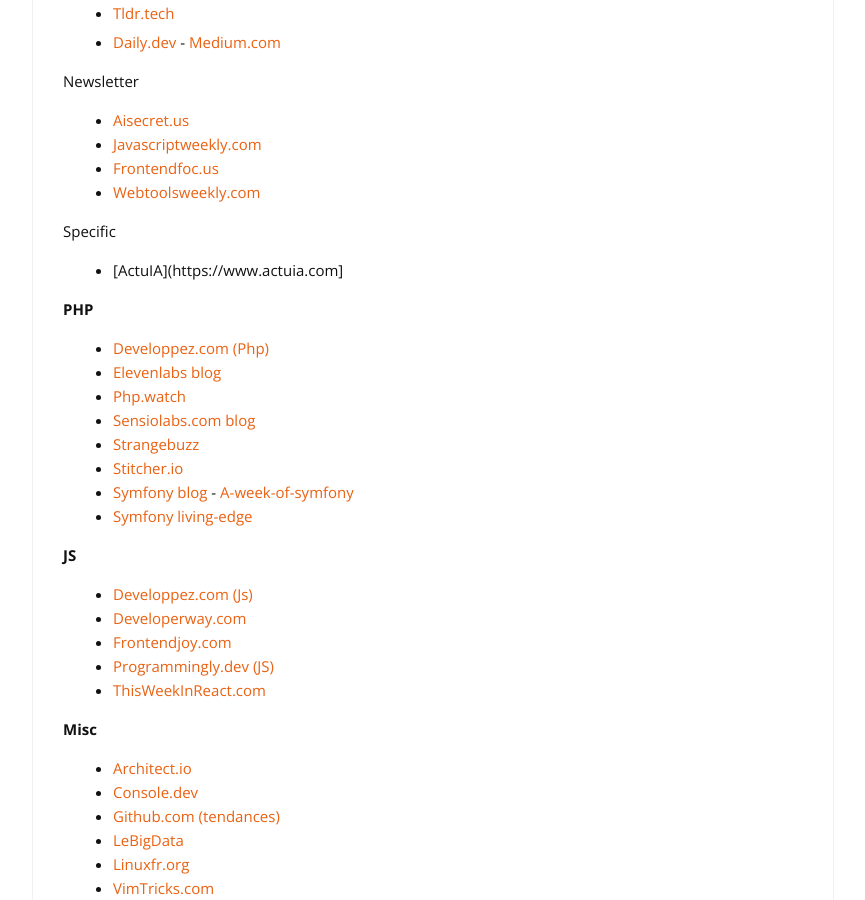
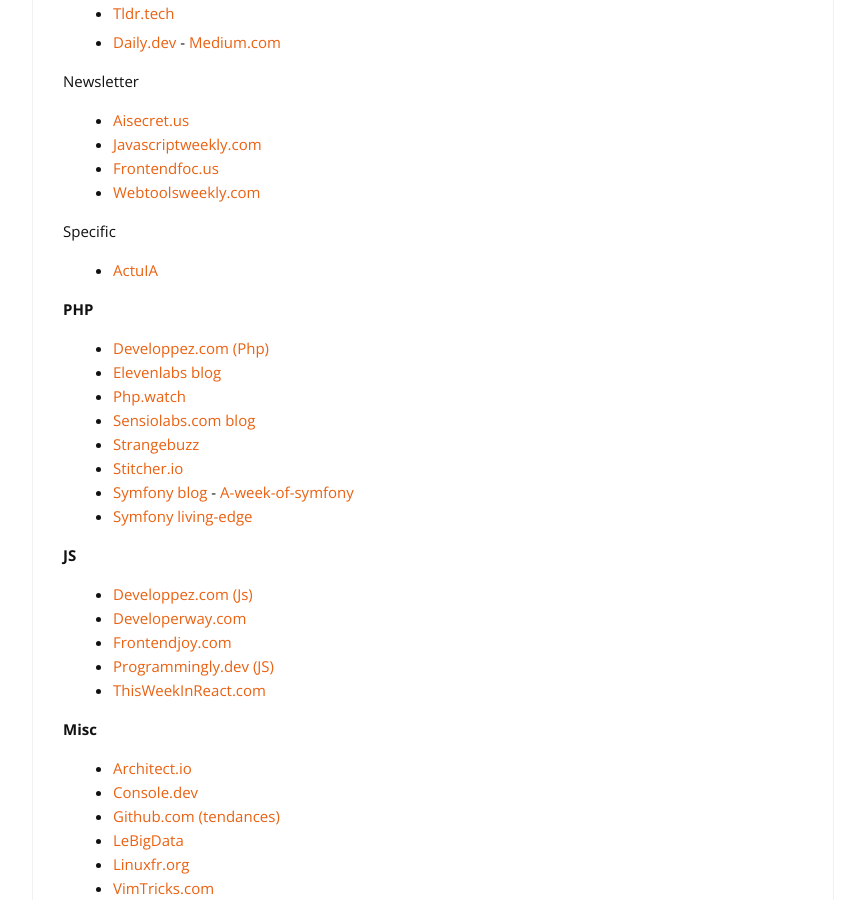
Before and after one commit to cylmat/cylmat.github.io, a Jekyll site: the page built from _pages/news.md, in a window 1280 px wide and 900 px high, scrolled down 821 px. Shown: the whole window, without its empty margins (207-1072 px from the left). Built offline with Jekyll 4.4.1, drawn with Linux system fonts in a browser that asks for light colours; nearby versions of some CDN libraries.

Commit message:
Update news.md

```diff
--- a/_pages/news.md
+++ b/_pages/news.md
@@ -46,7 +46,7 @@
 - [Webtoolsweekly.com](https://webtoolsweekly.com)
 
 Specific
-- [ActuIA](https://www.actuia.com]
+- [ActuIA](https://www.actuia.com)
 
 **PHP**
 - [Developpez.com (Php)](https://php.developpez.com)
```
